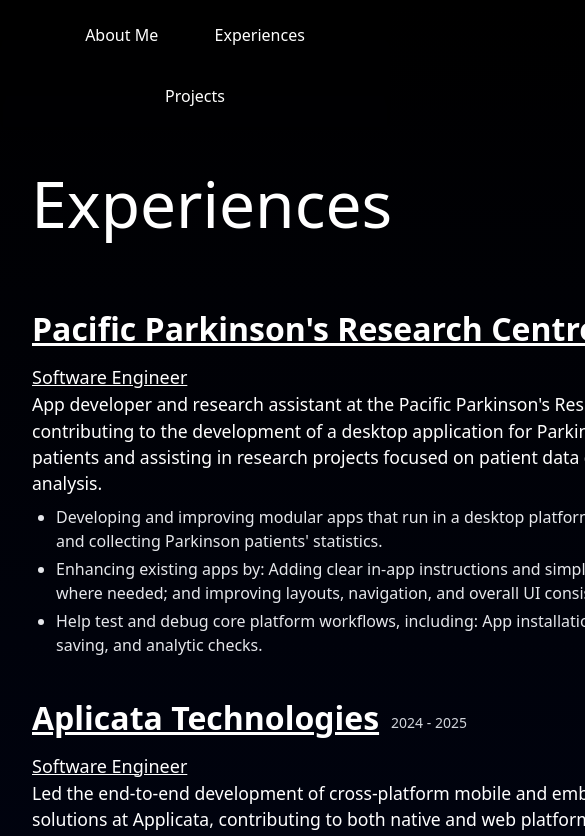
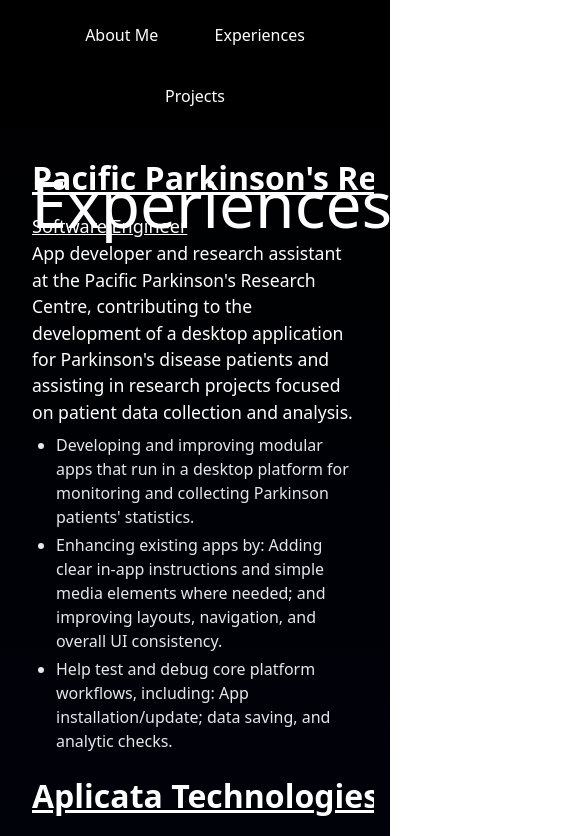
Before and after one commit to coolkidwrik/portfolio, a React (Vite) app: page /Experiences in a window 390 px wide. Shown: the top 836 px of the page, 585 px wide, since content can reach past the window. Built offline with nearby package versions, Linux system fonts and the light colour scheme.

Commit message:
made changes for page to fit screen

```diff
--- a/src/App.css
+++ b/src/App.css
@@ -162,6 +162,17 @@
   line-height: 1.5;
 }
 
+/* Mobile-only: reduce orb label size to prevent overlap */
+@media (max-width: 639px) {
+  .w-full.flex.justify-evenly .flex-col .heading {
+    font-size: 0.9rem;
+    max-width: 110px;
+    word-break: break-word;
+    white-space: normal;
+    margin-top: 0.4rem;
+  }
+}
+
 .profile-picture {
   opacity: 0; /* Initially hidden */
   transition: opacity 1s ease; /* Smooth fade in */
--- a/src/index.css
+++ b/src/index.css
@@ -87,3 +87,22 @@
     transition-duration: 0.001ms !important;
   }
 }
+
+/* Prevent elements from causing horizontal overflow which can trigger mobile zooming */
+html, body, #root {
+  width: 100%;
+  overscroll-behavior-x: none;
+  -webkit-text-size-adjust: 100%;
+}
+
+/* Ensure media scales to container on small screens */
+img, video, iframe {
+  max-width: 100%;
+  height: auto;
+  display: block;
+}
+
+/* Hide accidental horizontal overflow */
+body {
+  overflow-x: hidden;
+}
```
